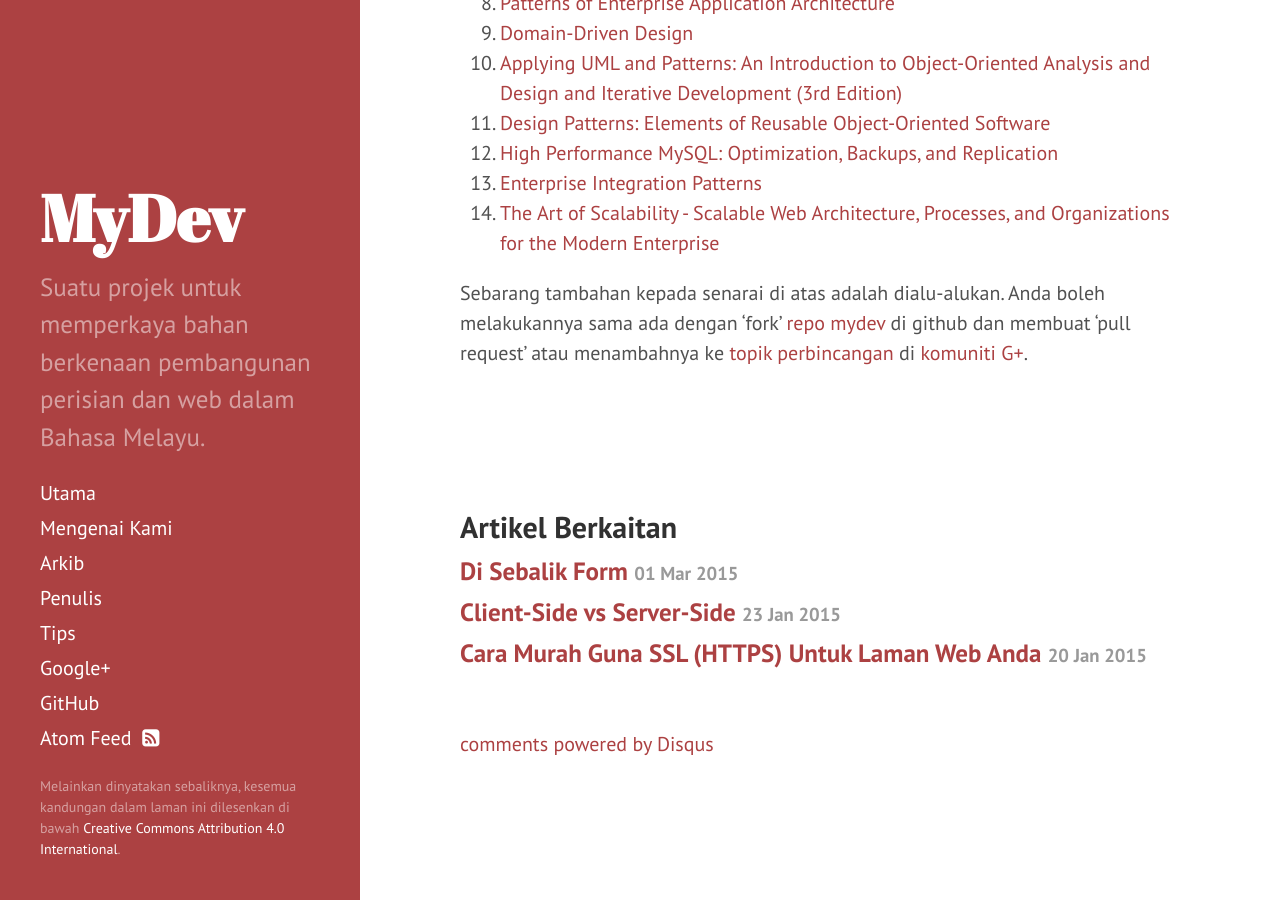
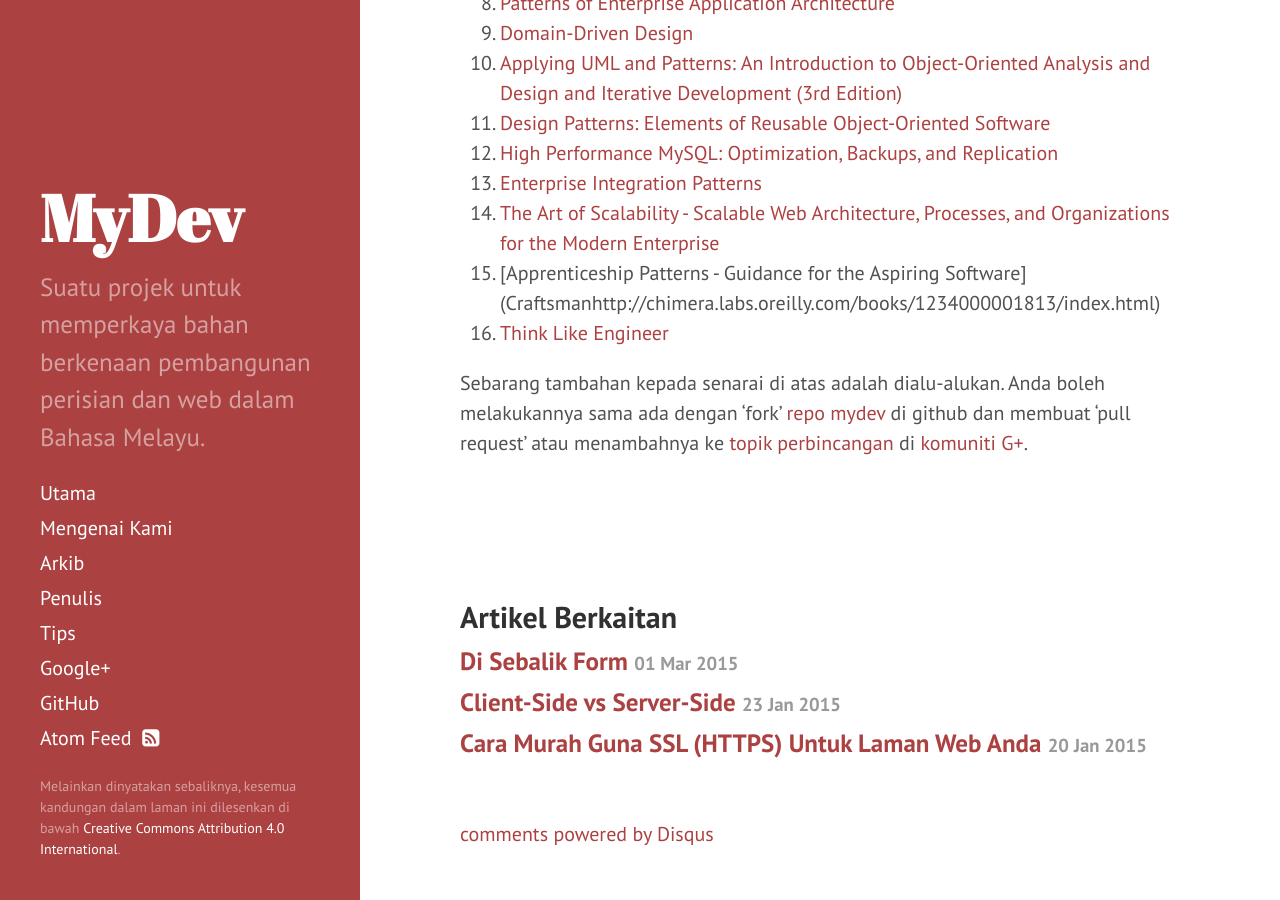
Before and after one commit to mydevcommunity/mydevcommunity.github.io, a Jekyll site: the page built from _posts/2012-12-22-buku-pilihan.md, in a window 1280 px wide and 900 px high, scrolled down 482 px. Built offline with Jekyll 4.4.1, drawn with Linux system fonts in a browser that asks for light colours; nearby versions of some CDN libraries; Markdown is read by kramdown in place of the engine named in the settings; comment, search, counter and statistics services are not loaded.

Commit message:
Update 2012-12-22-buku-pilihan.md

```diff
--- a/_posts/2012-12-22-buku-pilihan.md
+++ b/_posts/2012-12-22-buku-pilihan.md
@@ -25,6 +25,8 @@ Senarai buku-buku yang direkomen oleh ahli-ahli komuniti MyDev. Senarai ini adal
 1. [Enterprise Integration Patterns](http://www.amazon.com/o/asin/0321200683/ref=nosim/enterpriseint-20)
 1. [The Art of Scalability - Scalable Web Architecture, Processes, and
 Organizations for the Modern Enterprise](http://theartofscalability.com/)
+1. [Apprenticeship Patterns - Guidance for the Aspiring Software] (Craftsmanhttp://chimera.labs.oreilly.com/books/1234000001813/index.html)
+2. [Think Like Engineer](http://www.amazon.com/Think-Like-Engineer-systematic-challenges/dp/1500972282)
 
 Sebarang tambahan kepada senarai di atas adalah dialu-alukan. Anda boleh melakukannya sama ada dengan 'fork' [repo mydev][3] di github dan membuat 'pull request' atau menambahnya ke [topik perbincangan][1] di [komuniti G+][2].
 
```
